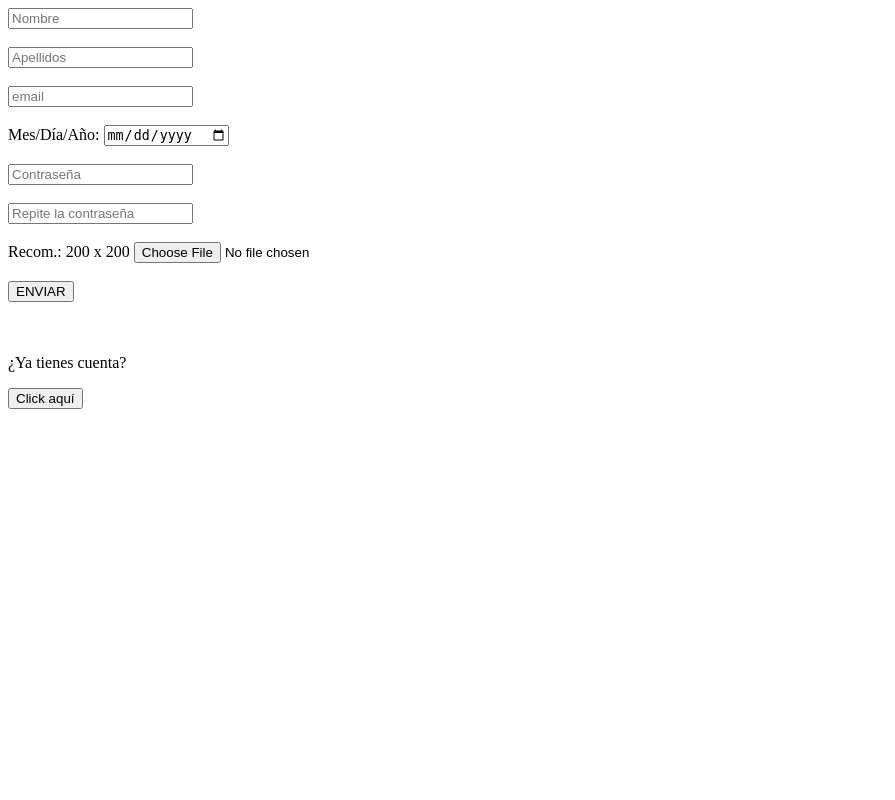
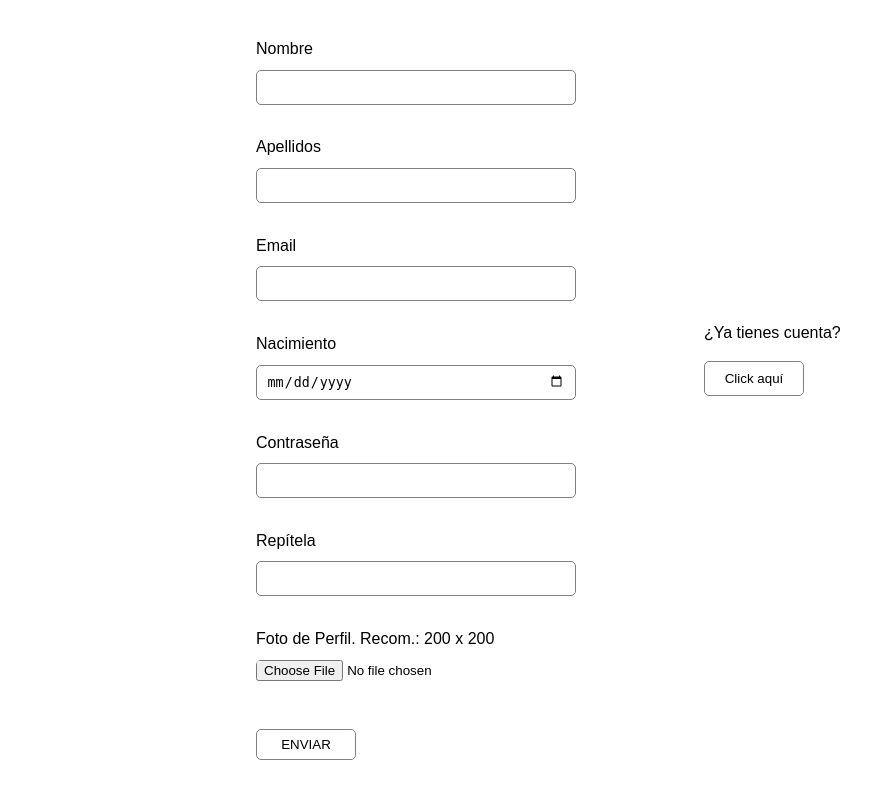
Before and after one commit to MoisesCDAW/Registro-PHP, a PHP site: page /registro.php in a window 1280 px wide. Shown: the whole page, without its empty margins (0-895 px from the left). Run offline with PHP 8.4, Linux system fonts and the light colour scheme.

Commit message:
Estilizada sección de registro

```diff
--- /dev/null
+++ b/css/estilos.css
@@ -0,0 +1,133 @@
+* {
+    margin: 0;
+    padding: 0;
+    box-sizing: border-box;
+}
+
+body {
+    width: 100vw;
+    height: 100vh;
+    font-family: Arial, Helvetica, sans-serif;
+    display: flex;
+    gap: 10%;
+}
+
+.contenedor {
+    width: 25%;
+    height: 100vh;
+    margin-left: 20%;
+    display: flex;
+    flex-direction: column;
+    justify-content: center;
+}
+
+.datos {
+    height: 90%;
+    display: flex;
+    flex-direction: column;
+    gap: 3%;
+}
+
+.datos div {
+    height: 12%;
+    display: flex;
+    flex-direction: column;
+    gap: 15%;
+}
+
+.datos input {
+    height: 35px;
+    border: 1px solid gray;
+    border-radius: 5px;
+    padding: 3%;
+}
+
+#img {
+    border: none;
+    padding: 0;
+}
+
+.datos button {
+    width: 100px;
+    height: 35px;
+    background-color: white;
+    border: 1px solid gray;
+    border-radius: 5px;
+}
+
+.datos button:hover {
+    border: none;
+    background-color: black;
+    color: white;
+    cursor: pointer;
+}
+
+.cont-sec {
+    display: flex;
+    flex-direction: column;
+    gap: 10%;
+    justify-content: center;
+    width: 30%;
+}
+
+.cont-sec form {
+    display: flex;
+    flex-direction: column;
+    gap: 10%;
+}
+
+.cont-sec button {
+    margin-top: 5%;
+    width: 100px;
+    height: 35px;
+    background-color: white;
+    border: 1px solid gray;
+    border-radius: 5px;
+}
+
+.cont-sec button:hover {
+    border: none;
+    background-color: black;
+    color: white;
+    cursor: pointer;
+}
+
+.errores {
+    line-height: 200%;
+}
+
+
+@media screen and (max-width: 880px) {
+    body {
+        flex-direction: column;
+        gap: 2%;
+    }
+
+    .contenedor {
+        margin: auto;
+        width: 95%;
+        min-height: 80%;
+    }
+
+    .contenedor input {
+        height: 50px
+    }
+
+    .contenedor button {
+        height: 40px;
+    }
+
+    .cont-sec {
+        margin: auto;
+        width: 95%;
+    }
+
+    .cont-sec form {
+        width: 100%;
+    }
+
+    .errores {
+        margin-top: 5%;
+        margin-bottom: 5%;
+    }
+}
--- a/registro.php
+++ b/registro.php
@@ -5,36 +5,72 @@
 <head>
     <meta charset="UTF-8">
     <meta name="viewport" content="width=device-width, initial-scale=1.0">
+    <link rel="stylesheet" href="css/estilos.css">
     <title>Registro</title>
 </head>
 <body>
+    <div class="contenedor">
+        <form action="logica.php" method="post" enctype="multipart/form-data" class="datos">
 
-    <form action="logica.php" method="post" enctype="multipart/form-data">
-        <input type="text" name="nombre" style="text-transform: capitalize;" value="<?php if (isset($_SESSION["nombre"])) {echo $_SESSION["nombre"];}?>" placeholder="Nombre"><br><br>
-        <input type="text" name="apellidos" style="text-transform: capitalize;" value="<?php if (isset($_SESSION["apellidos"])) {echo $_SESSION["apellidos"];}?>" placeholder="Apellidos"><br><br>
-        <input type="text" name="email" value="<?php if (isset($_SESSION["email"])) {echo $_SESSION["email"];}?>" placeholder="email"><br><br>
-        Mes/Día/Año: <input type="date" name="fechaNac" value="<?php if (isset($_SESSION["fecha"])) {echo $_SESSION["fecha"];}?>"><br><br>
-        <input type="password" name="password" placeholder="Contraseña"><br><br>
-        <input type="password" name="passwordReplic" placeholder="Repite la contraseña"><br><br>
-        Recom.: 200 x 200 <input type="file" name="fotoPerfil"><br><br>
+            <div>
+                <span>Nombre</span>
+                <input type="text" name="nombre" style="text-transform: capitalize;" value="<?php if (isset($_SESSION["nombre"])) {echo $_SESSION["nombre"];}?>">
+            </div>
+
+            <div>
+                <span>Apellidos</span>
+                <input type="text" name="apellidos" style="text-transform: capitalize;" value="<?php if (isset($_SESSION["apellidos"])) {echo $_SESSION["apellidos"];}?>">
+            </div>
+
+            <div>
+                <span>Email</span>
+                <input type="text" name="email" value="<?php if (isset($_SESSION["email"])) {echo $_SESSION["email"];}?>">
+            </div>
+
+            <div>
+                <span>Nacimiento</span>
+                <input type="date" name="fechaNac" value="<?php if (isset($_SESSION["fecha"])) {echo $_SESSION["fecha"];}?>">
+            </div>
+
+            <div>
+                <span>Contraseña</span>
+                <input type="password" name="password" >
+            </div>
+
+            <div>
+                <span>Repítela</span>
+                <input type="password" name="passwordReplic">
+            </div>
+
+            <div>
+                <span>Foto de Perfil. Recom.: 200 x 200 </span>
+                <input type="file" name="fotoPerfil" id="img">
+            </div>
+
             <button name="enviar" value="registro">ENVIAR</button>
         </form>
+    </div>
 
-    <br><br>
+    <div class="cont-sec">
         <form action="index.php" method="post">
             <p>¿Ya tienes cuenta?</p>
             <button name="enviar" value="iniSesion">Click aquí</button>
         </form>
 
-    <br>
+        <div class="errores">
             <?php
                 if (isset($_SESSION["errores"])) {
                     echo "<p style='font-size:18px;'>Errores detectados:</p>";
+                    $contador = 1;
                     foreach ($_SESSION["errores"] as $key) {
-                echo $key."<br>";
+                        echo $contador . ". ".$key."<br>";
+                        $contador++;
                     }
                     unset($_SESSION["errores"]);
                 }
             ?>
+        </div>
+    </div>
+
 </body>
 </html>
--- a/usuarios.sql
+++ b/usuarios.sql
@@ -20,15 +20,14 @@ SET time_zone = "+00:00";
 --
 -- Database: `campus`
 --
+create database campus;
+use campus;
 
 -- --------------------------------------------------------
 
 --
 -- Table structure for table `usuarios`
 --
-
-create database campus;
-use campus;
 
 CREATE TABLE `usuarios` (
   `nombre` varchar(15) NOT NULL,
```
Also changed, not shown: img/moises@gmail.com.png (added). Lines whose indentation alone changed are shown as unchanged.
